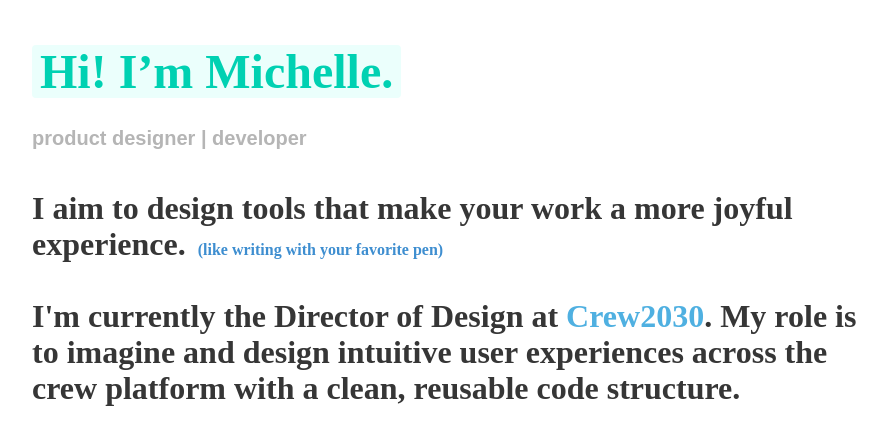
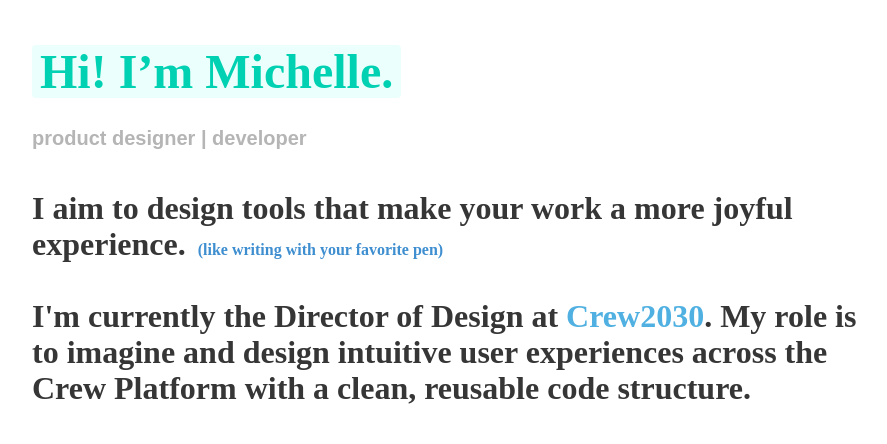
Before and after one commit to michellechild/michellechild.github.io, a Gatsby site: page / in a window 1280 px wide. Shown: the part 140-584 px from the top of the page, without its empty margins (192-1079 px from the left). Built offline with nearby package versions, Linux system fonts and the light colour scheme; Gatsby itself is replaced by a stand-in of ours.

Commit message:
Text change -- Temp

```diff
--- a/src/pages/index.js
+++ b/src/pages/index.js
@@ -62,7 +62,7 @@ const IndexPage = () => {
           <h1 className="title is-1 has-text-primary"><span className="name-style px-2 has-background-primary-light">Hi! I’m Michelle.</span></h1>
           <p className="is-size-5 mb-2 is-family-sans-serif has-text-weight-semibold has-text-grey-light">product designer | developer</p>
           <h2 className="is-size-3">I aim to design tools that make your work a more joyful experience. <span className="is-size-6 px-1 has-text-weight-semibold has-text-info">(like writing with your favorite pen)</span></h2>
-          <h2 className="is-size-3">I'm currently the <span className="has-text-weight-bold">Director of Design</span> at <a className="is-link" href="https://www.crew2030.org" target="_blank">Crew2030</a>. My role is to imagine and design intuitive user experiences across the crew platform with a clean, reusable code structure.</h2>
+          <h2 className="is-size-3">I'm currently the <span className="has-text-weight-bold">Director of Design</span> at <a className="is-link" href="https://www.crew2030.org" target="_blank">Crew2030</a>. My role is to imagine and design intuitive user experiences across the Crew Platform with a clean, reusable code structure.</h2>
           </div>
       </section>
     </Layout>
```
